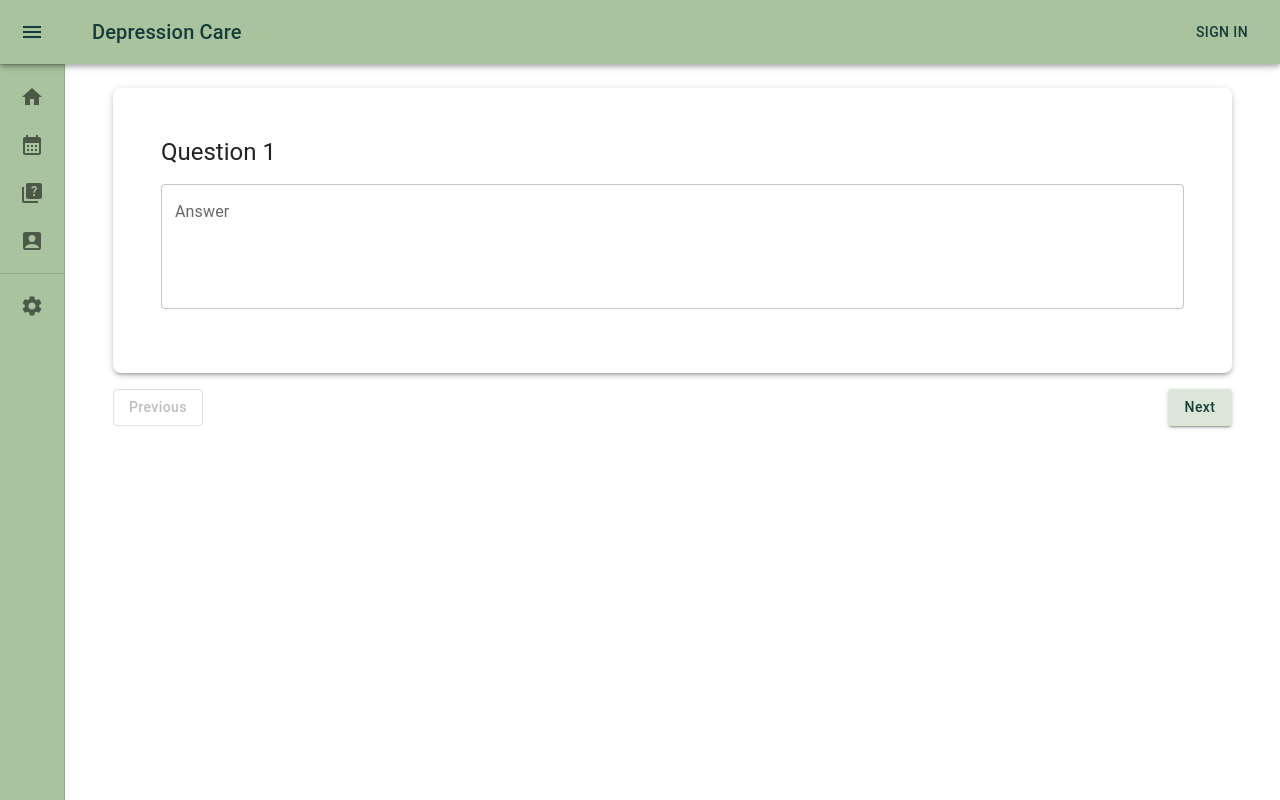
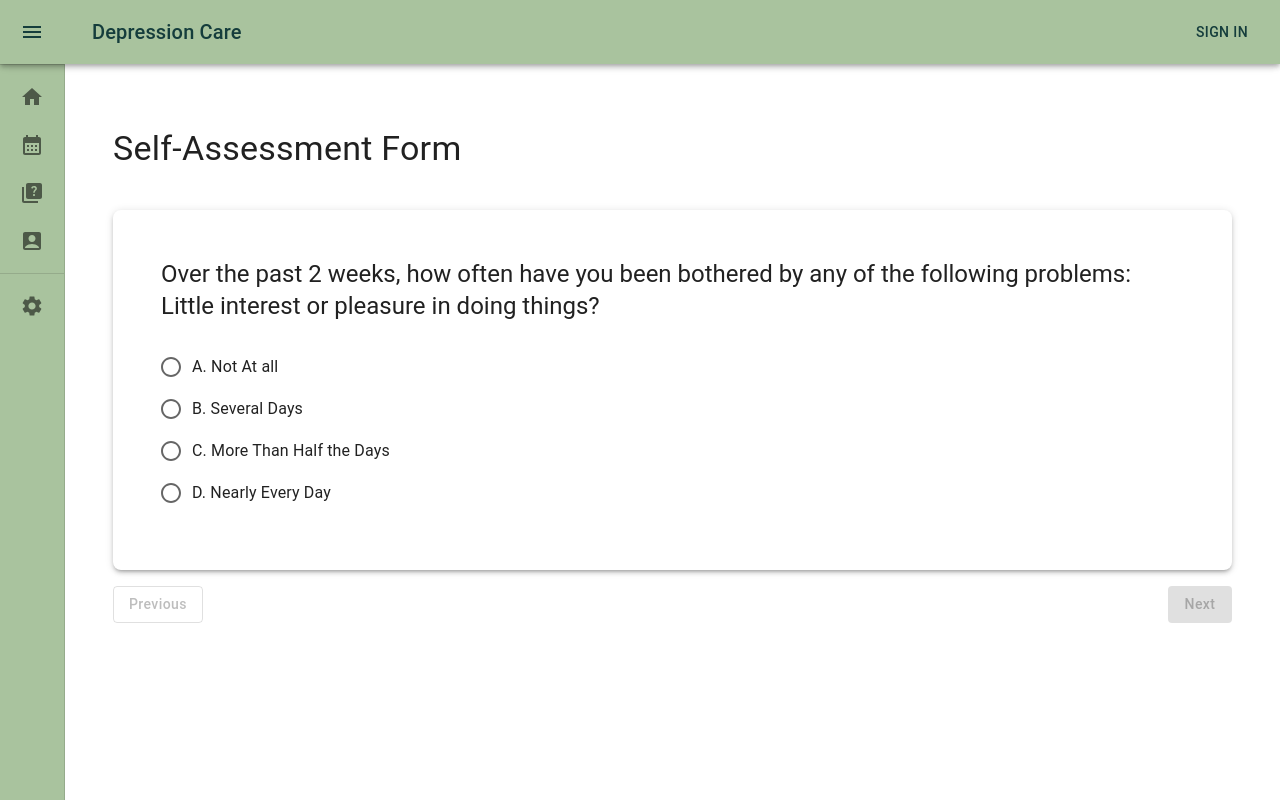
Before and after one commit to wizapp-link/medical-platform-frontend, a React (Create React App) app: page /patient/assessment in a window 1280 px wide. Built offline with nearby package versions, Linux system fonts and the light colour scheme.

Commit message:
Modify the self assessment page and API

```diff
--- a/src/features/patient/assessmentSlice.ts
+++ b/src/features/patient/assessmentSlice.ts
@@ -47,16 +47,16 @@ export const assessmentSlice = createSlice({
   },
 });
 
-export const submitAssessment = (questionAnswers: { questionId: number; answer: string }[] ) => async (dispatch: AppDispatch) => {
+export const submitAssessment = (questionAnswers: { email: string, assessmentOptionsSelected: string[]}) => async (dispatch: AppDispatch) => {
   dispatch(submitRequest());
   try {
-    await axios.post('/api/v1/assessment', { questionAnswers });
+    await axios.post('/api/v1/addAssessDetails', { questionAnswers });
     dispatch(submitSuccess());
     // localStorage.setItem('userData', JSON.stringify(data));
   } catch (err: any) {
     const errorMessage = err.response ? err.response.data.response : err.message
     console.log(errorMessage);
-    dispatch(userLogInFail(errorMessage));
+    dispatch(submitFail(errorMessage));
   }
 };
 
--- a/src/screens/PatientAssessmentScreen.tsx
+++ b/src/screens/PatientAssessmentScreen.tsx
@@ -1,4 +1,14 @@
-import { createTheme, ThemeProvider, colors, Container, Paper, Stack } from "@mui/material";
+import {
+  createTheme,
+  ThemeProvider,
+  colors,
+  Container,
+  Paper,
+  Stack,
+  FormControl,
+  RadioGroup,
+  FormControlLabel, Radio
+} from "@mui/material";
 import * as React from "react";
 import { patientTheme } from "../Themes";
 import { useSelector, useDispatch } from "react-redux";
@@ -7,20 +17,59 @@ import { setCurrentQuestionIndex, setAnswer, submitAssessment } from "../feature
 import { Box, Card, CardContent, Typography, TextField, Button } from "@mui/material";
 import { useEffect, useState } from "react";
 import { useAppSelector } from "../app/hooks";
+import { selectUserLogIn } from "../features/auth/userLogInSlice";
 
 const questions = [
-  { id: 1, text: "Question 1" },
-  { id: 2, text: "Question 2" },
-  { id: 3, text: "Question 3" }
+  {
+    id: 1,
+    text: "Over the past 2 weeks, how often have you been bothered by any of the following problems: Little interest or pleasure in doing things?"
+  },
+  {
+    id: 2,
+    text: "Over the past 2 weeks, how often have you been bothered by any of the following problems: Feeling down, depressed or hopeless?"
+  },
+  {
+    id: 3,
+    text: "Over the past 2 weeks, how often have you been bothered by any of the following problems: Trouble falling asleep, staying asleep, or sleeping too much?"
+  },
+  {
+    id: 4,
+    text: "Over the past 2 weeks, how often have you been bothered by any of the following problems: Feeling tired or having little energy?"
+  },
+  {
+    id: 5,
+    text: "Over the past 2 weeks, how often have you been bothered by any of the following problems: Poor appetite or overeating?"
+  },
+  {
+    id: 6,
+    text: "Over the past 2 weeks, how often have you been bothered by any of the following problems: Feeling bad about yourself - or that you're a failure or have let yourself or your family down?"
+  },
+  {
+    id: 7,
+    text: "Over the past 2 weeks, how often have you been bothered by any of the following problems: Trouble concentrating on things, such as reading the newspaper or watching television?"
+  },
+  {
+    id: 8,
+    text: "Over the past 2 weeks, how often have you been bothered by any of the following problems: Moving or speaking so slowly that other people could have noticed. Or, the opposite - being so fidgety or restless that you have been moving around a lot more than usual?"
+  },
+  {
+    id: 9,
+    text: "Over the past 2 weeks, how often have you been bothered by any of the following problems: Thoughts that you would be better off dead or of hurting yourself in some way?"
+  }
+
 ];
+
+const ansList = ["Not At all", "Several Days", "More Than Half the Days", "Nearly Every Day"];
 export default function PatientAssessmentScreen(props: any) {
+  const {userInfo} = useAppSelector(selectUserLogIn)
   const dispatch: AppDispatch = useDispatch();
-  const assessment = useAppSelector((state: RootState) => state.assessment)
+  const assessment = useAppSelector((state: RootState) => state.assessment);
   const { currentQuestionIndex, answers, errorMessage, loading, error } = assessment;
   const [showSummary, setShowSummary] = useState(false);
 
   const currentQuestion = questions[currentQuestionIndex];
   const [answer, setAnswerText] = useState(answers[currentQuestion.id] || "");
+
 
   const onAnswerChange = (event: React.ChangeEvent<HTMLInputElement>) => {
     setAnswerText(event.target.value);
@@ -37,15 +86,12 @@ export default function PatientAssessmentScreen(props: any) {
   };
 
   const onSubmit = () => {
-    dispatch(
-      submitAssessment(
-        questions.map((question) => ({
-          questionId: question.id,
-          answer: answers[question.id],
-        }))
-      )
-    );
-    // if(error == false)
+    if(userInfo){
+      const email = userInfo.userData.email; // Replace this with the user's actual email
+      const assessmentOptionsSelected = questions.map((question) => answers[question.id]);
+
+      dispatch(submitAssessment({ email, assessmentOptionsSelected }));
+    }
 
   };
 
@@ -62,17 +108,21 @@ export default function PatientAssessmentScreen(props: any) {
     if (showSummary) {
       return (
         <Box>
-          <Typography variant="h4" mb={2}>Summary</Typography>
+          <Typography variant="h4" my={5}>Summary</Typography>
           <Stack spacing={2}>
             {questions.map((question) => (
               <Paper key={question.id} sx={{ p: 2, borderRadius: 2 }}>
                 <Typography variant="subtitle1" fontWeight="bold">{question.text}</Typography>
-                <Typography variant="body1">{answers[question.id]}</Typography>
+                <Typography
+                  variant="body1">{`${answers[question.id]}. ${ansList[answers[question.id].charCodeAt(0) - 97]}`}</Typography>
               </Paper>
             ))}
           </Stack>
           <Stack direction="row" justifyContent="space-between" spacing={2} mt={2}>
-            <Button variant="contained" color="primary" onClick={onSubmit} sx={{ textTransform: 'none' }}>
+            <Button variant="contained"
+                    color="primary"
+                    onClick={onSubmit}
+                    sx={{ textTransform: "none" }}>
                     Submit
           </Button>
           <Button
@@ -81,47 +131,60 @@ export default function PatientAssessmentScreen(props: any) {
             onClick={() => {
               setShowSummary(false);
             }}
-              sx={{ textTransform: 'none' }}
+            sx={{ textTransform: "none" }}
           >
             Edit Answers
           </Button>
         </Stack>
     </Box>
-      );
+    )
+      ;
     }
     return (
       <Box>
+        <Typography variant="h4" my={5}>Self-Assessment Form</Typography>
         <Paper elevation={3} sx={{ p: 4, borderRadius: 2 }}>
           <CardContent>
-              <Typography variant="h5">{currentQuestion.text}</Typography>
-              <TextField
-                label="Answer"
-                multiline
-                rows={4}
+            <FormControl component="fieldset">
+              <Typography variant="h5" pb={3}>{currentQuestion.text}</Typography>
+              <RadioGroup
+                name={`question-${currentQuestion.id}`}
                 value={answer}
-                onChange={onAnswerChange}
-                fullWidth
-                variant="outlined"
-                margin="normal"
+                onChange={(event) => onAnswerChange(event)}
+              >
+                {ansList.map((option, index) => (
+                  <FormControlLabel
+                    key={index}
+                    value={String.fromCharCode(97 + index)}
+                    control={<Radio />}
+                    label={`${String.fromCharCode(97 + index).toUpperCase()}. ${option}`}
                   />
+                ))}
+              </RadioGroup>
+            </FormControl>
           </CardContent>
         </Paper>
         <Stack direction="row" justifyContent="space-between" spacing={2} mt={2}>
-            <Button variant="outlined" color="secondary" onClick={onPrevious} disabled={currentQuestionIndex === 0} sx={{ textTransform: 'none' }}>
+          <Button variant="outlined"
+                  color="secondary"
+                  onClick={onPrevious}
+                  disabled={currentQuestionIndex === 0}
+                  sx={{ textTransform: "none" }}>
             Previous
           </Button>
           <Button
             variant="contained"
             color="primary"
             onClick={currentQuestionIndex === questions.length - 1 ? onReview : onNext}
-              sx={{ textTransform: 'none' }}
+            sx={{ textTransform: "none" }}
+            disabled={!answer}
           >
             {currentQuestionIndex === questions.length - 1 ? "Review" : "Next"}
           </Button>
         </Stack>
       </Box>
     );
-  }
+  };
 
   return (
     <ThemeProvider theme={patientTheme}>
@@ -132,5 +195,4 @@ export default function PatientAssessmentScreen(props: any) {
   );
 
 
-
 }
```
Lines whose indentation alone changed are shown as unchanged.
